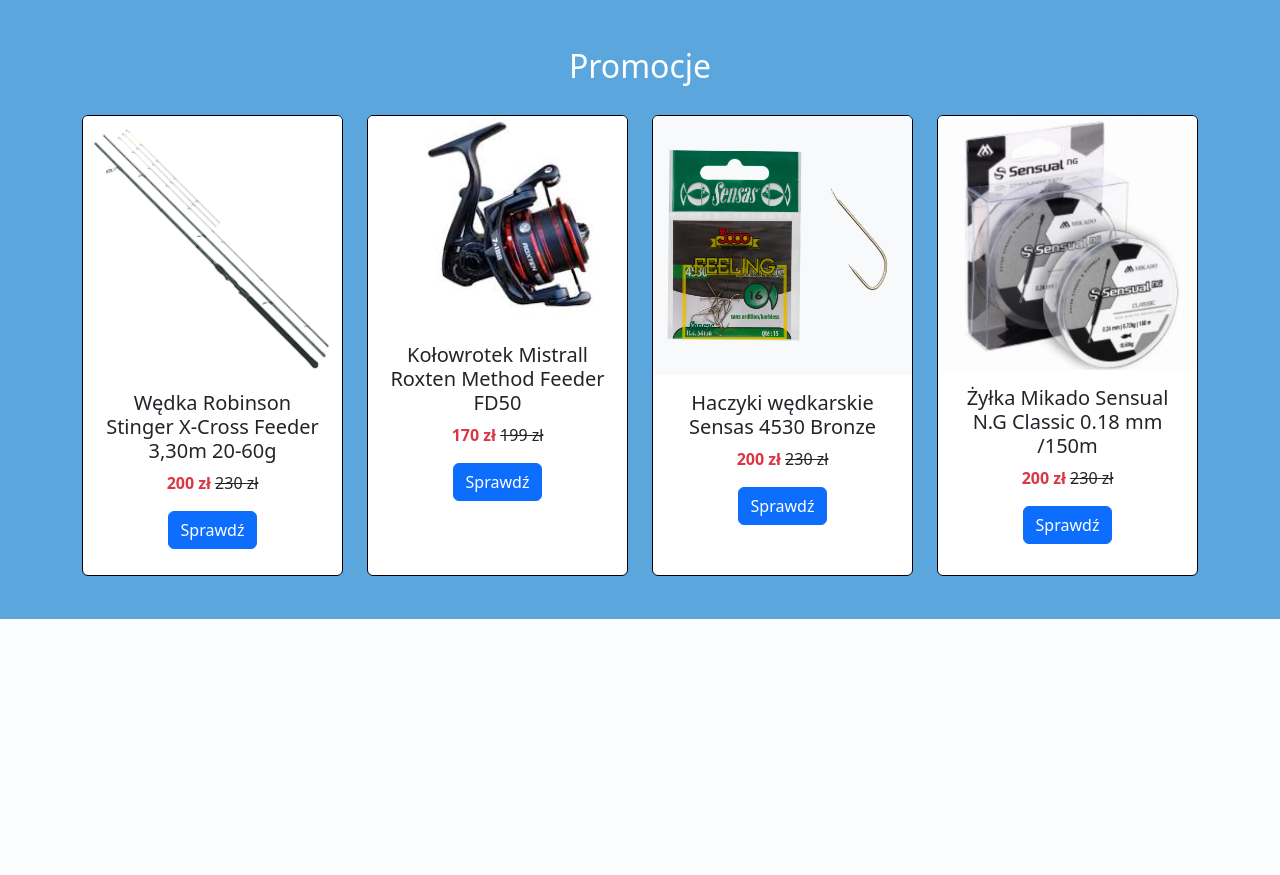
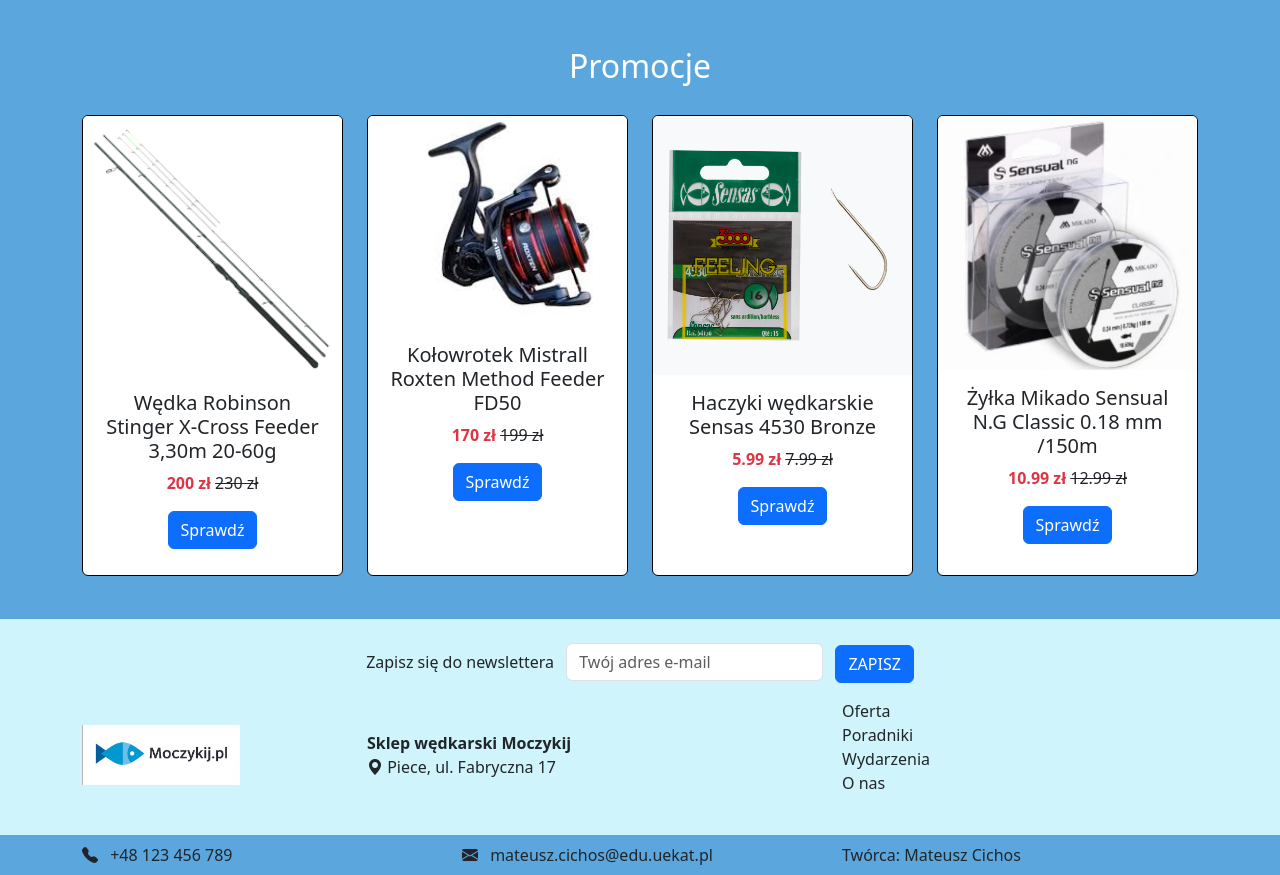
Before and after one commit to CichyFlashy/FishingStore, a PHP site: page / in a window 1280 px wide. Shown: the part 911-1786 px from the top of the page. Before the commit the page ends 1530 px from the top, so only its background shows below. Run offline with PHP 8.4, Linux system fonts and the light colour scheme.

Commit message:
feat: Add footer

```diff
--- a/index.html
+++ b/index.html
@@ -117,7 +117,7 @@
                     <img src="haczyki.jpg" class="card-img-top" alt="Wędka">
                     <div class="card-body">
                         <h5 class="card-title">Haczyki wędkarskie Sensas 4530 Bronze</h5>
-                        <p class="card-text"><span class="text-danger fw-bold">200 zł</span> <del>230 zł</del></p>
+                        <p class="card-text"><span class="text-danger fw-bold">5.99 zł</span> <del>7.99 zł</del></p>
                         <a href="#" class="btn btn-primary">Sprawdź</a>
                     </div>
                 </div>
@@ -128,7 +128,7 @@
                     <img src="zylka.png" class="card-img-top" alt="Wędka">
                     <div class="card-body">
                         <h5 class="card-title">Żyłka Mikado Sensual N.G Classic 0.18 mm /150m</h5>
-                        <p class="card-text"><span class="text-danger fw-bold">200 zł</span> <del>230 zł</del></p>
+                        <p class="card-text"><span class="text-danger fw-bold">10.99 zł</span> <del>12.99 zł</del></p>
                         <a href="#" class="btn btn-primary">Sprawdź</a>
                     </div>
                 </div>
@@ -139,6 +139,63 @@
     </div>
 </section>
 
+<!-- Newsletter -->
+<section class="bg-info-subtle py-4">
+  <div class="container">
+    <div class="row mb-3">
+      <!-- Newsletter -->
+      <div class="col-md-12 text-center">
+        <label class="me-2">Zapisz się do newslettera</label>
+        <input type="email" class="form-control d-inline w-auto" placeholder="Twój adres e-mail">
+        <button class="btn btn-primary ms-2">ZAPISZ</button>
+      </div>
+    </div>
+
+    <div class="row align-items-center text-center text-md-start">
+      <!-- Logo -->
+      <div class="col-md-3 mb-3 mb-md-0">
+        <img src="logo.png" alt="Logo Moczykij" class="img-fluid" style="max-height: 60px;">
+      </div>
+
+      <!-- Adres -->
+      <div class="col-md-5 mb-3 mb-md-0">
+        <strong>Sklep wędkarski Moczykij</strong><br>
+        <i class="bi bi-geo-alt-fill"></i> Piece, ul. Fabryczna 17
+      </div>
+
+      <!-- Linki -->
+      <div class="col-md-4">
+        <ul class="list-unstyled">
+          <li><a href="#" class="text-dark text-decoration-none">Oferta</a></li>
+          <li><a href="#" class="text-dark text-decoration-none">Poradniki</a></li>
+          <li><a href="#" class="text-dark text-decoration-none">Wydarzenia</a></li>
+          <li><a href="#" class="text-dark text-decoration-none">O nas</a></li>
+        </ul>
+      </div>
+    </div>
+  </div>
+</section>
+
+<footer class="py-2">
+  <div class="container">
+    <div class="row text-center text-md-start align-items-center">
+      <!-- Telefon -->
+      <div class="col-md-4 mb-2 mb-md-0">
+        <i class="bi bi-telephone-fill me-2"></i> +48 123 456 789
+      </div>
+
+      <!-- E-mail -->
+      <div class="col-md-4 mb-2 mb-md-0">
+        <i class="bi bi-envelope-fill me-2"></i> mateusz.cichos@edu.uekat.pl
+      </div>
+
+      <!-- Twórca -->
+      <div class="col-md-4">
+        Twórca: Mateusz Cichos
+      </div>
+    </div>
+  </div>
+</footer>
 
 <script src="https://cdn.jsdelivr.net/npm/bootstrap@5.3.2/dist/js/bootstrap.bundle.min.js"></script>
 
--- a/style.css
+++ b/style.css
@@ -1,5 +1,5 @@
 .top-bar{
-            background-color: #5BA7DD;
+    background-color: #5BA7DD;
         }
 .logo-img {
     height: 120px; /* dostosuj wg uznania */
@@ -41,3 +41,8 @@
     border: 1px solid black;
     margin: 5px;
 }
+
+footer
+{
+    background-color: #5BA7DD;
+}
```
